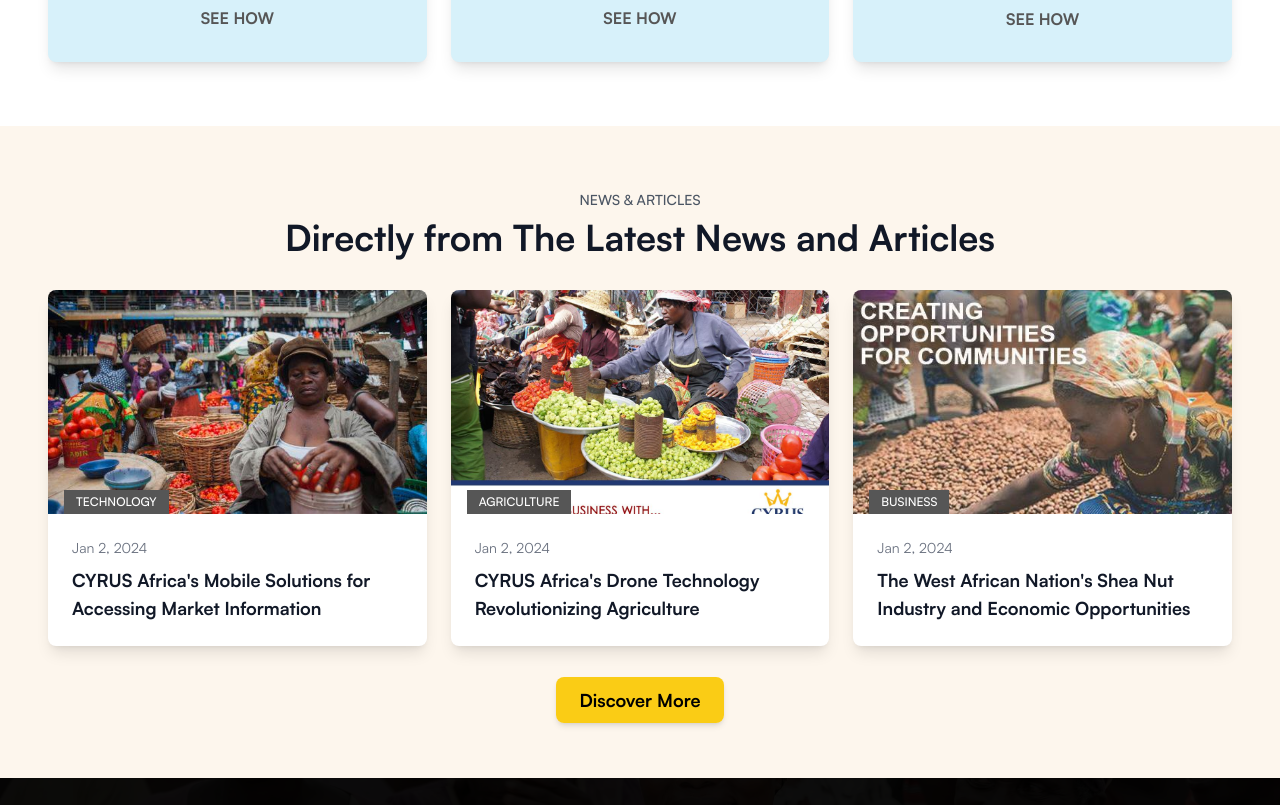
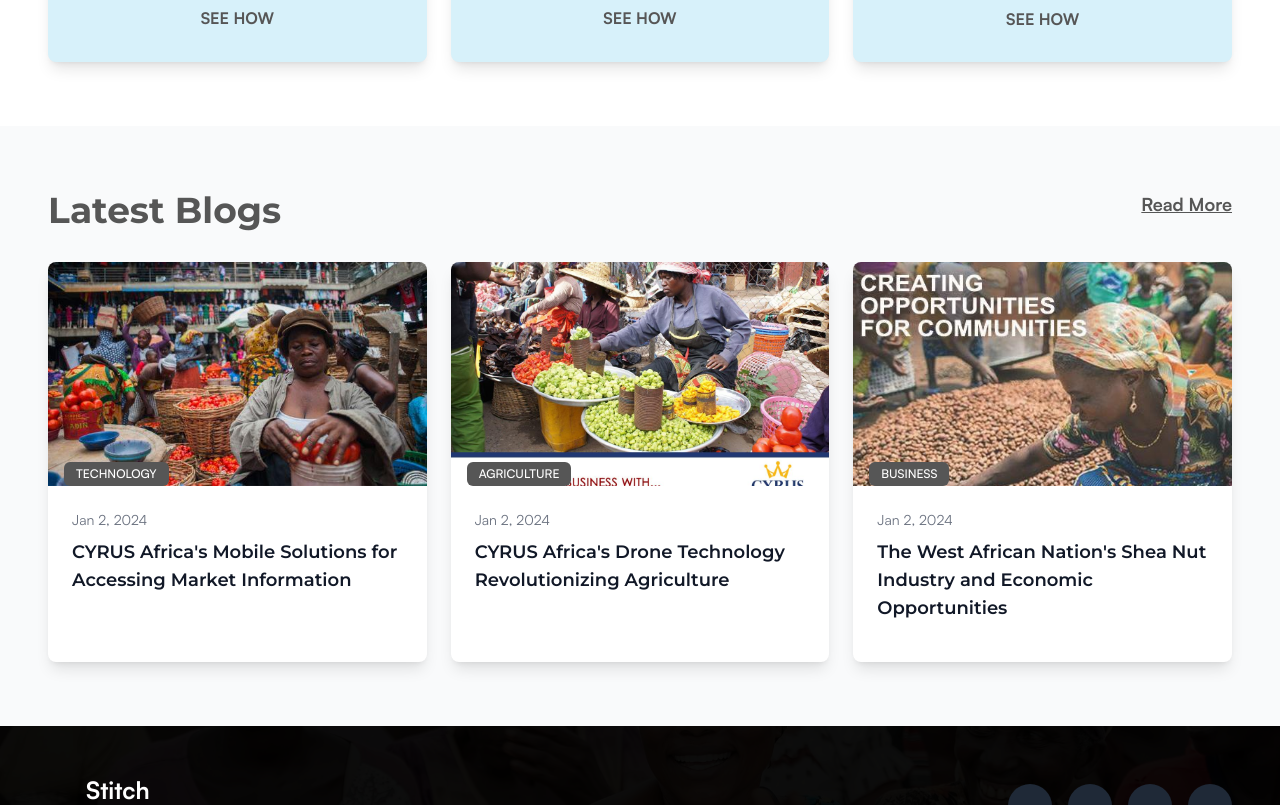
Before and after one commit to ranselorm/cyrus-africa, a Next.js app: page / in a window 1280 px wide. Shown: the part 3140-3945 px from the top of the page. Built offline with nearby package versions, Linux system fonts and the light colour scheme; some icons are missing.

Commit message:
Minor change

```diff
--- a/components/Blog.tsx
+++ b/components/Blog.tsx
@@ -8,7 +8,6 @@
     id: 1,
     title: "CYRUS Africa's Mobile Solutions for Accessing Market Information",
     date: "Jan 2, 2024",
-    // admin: "Aadmin",
     category: "Technology",
     image: "/images/market.jpg",
     link: "#",
@@ -17,7 +16,6 @@
     id: 2,
     title: "CYRUS Africa's Drone Technology Revolutionizing Agriculture",
     date: "Jan 2, 2024",
-    // admin: "Aadmin",
     category: "Agriculture",
     image: "/images/blog2.jpg",
     link: "#",
@@ -27,7 +25,6 @@
     title:
       "The West African Nation's Shea Nut Industry and Economic Opportunities",
     date: "Jan 2, 2024",
-    // admin: "Aadmin",
     category: "Business",
     image: "/images/blog3.jpg",
     link: "#",
@@ -36,16 +33,17 @@
 
 const Blog = () => {
   return (
-    <section className="bg-[#fdf6ed] py-16 px-6 md:px-12">
-      <div className="container mx-auto text-center">
-        <p className="text-gray-600 uppercase font-medium text-sm">
-          News & Articles
-        </p>
-        <h2 className="text-3xl md:text-4xl font-bold text-gray-900 mt-2">
-          Directly from The Latest News and Articles
-        </h2>
+    <section className="bg-gray-50 py-16 px-6 md:px-12">
+      <div className="container mx-auto">
+        <div className="flex justify-between">
+          <h2 className="text-3xl md:text-4xl font-bold text-dark capitalize font-heading">
+            Latest Blogs
+          </h2>
+          <Link href="#" className="text-lg text-dark underline font-bold">
+            Read More
+          </Link>
+        </div>
 
-        {/* Blog Cards */}
         <motion.div
           className="mt-8 grid grid-cols-1 md:grid-cols-3 gap-6"
           initial="hidden"
@@ -53,31 +51,29 @@
           viewport={{ once: true, amount: 0.3 }}
           variants={{ visible: { transition: { staggerChildren: 0.2 } } }}
         >
-          {blogPosts.map((post) => (
+          {blogPosts.map((post, index) => (
             <motion.div
-              key={post.id}
-              className="bg-white rounded-lg shadow-lg overflow-hidden hover:shadow-xl transition-all"
+              key={index}
+              className="bg-white rounded-lg shadow-lg overflow-hidden w-full h-[400px] flex flex-col"
               variants={{
                 hidden: { opacity: 0, y: 50 },
                 visible: { opacity: 1, y: 0, transition: { duration: 0.8 } },
               }}
             >
-              {/* Blog Image */}
               <div className="relative">
                 <img
                   src={post.image}
                   alt={post.title}
                   className="w-full h-56 object-cover"
                 />
-                <span className="absolute bottom-0 left-4 bg-dark uppercase text-white px-3 py-1 text-xs font-medium">
+                <span className="absolute bottom-0 left-4 bg-dark uppercase text-white px-3 py-1 text-xs font-medium rounded-md">
                   {post.category}
                 </span>
               </div>
 
-              {/* Blog Content */}
-              <div className="p-6 text-left">
+              <div className="p-6 text-left flex-grow">
                 <p className="text-gray-500 text-sm">{post.date}</p>
-                <h3 className="text-lg font-semibold text-gray-900 mt-2">
+                <h3 className="text-lg font-semibold text-gray-900 mt-2 font-heading">
                   <Link
                     href={post.link}
                     className="hover:text-green-600 transition"
@@ -89,16 +85,6 @@
             </motion.div>
           ))}
         </motion.div>
-
-        {/* Discover More Button */}
-        <motion.div className="mt-10" whileHover={{ scale: 1.1 }}>
-          <Link
-            href="#"
-            className="bg-yellow-400 text-black px-6 py-3 rounded-lg text-lg font-bold shadow-md hover:bg-yellow-500 transition"
-          >
-            Discover More
-          </Link>
-        </motion.div>
       </div>
     </section>
   );
```
